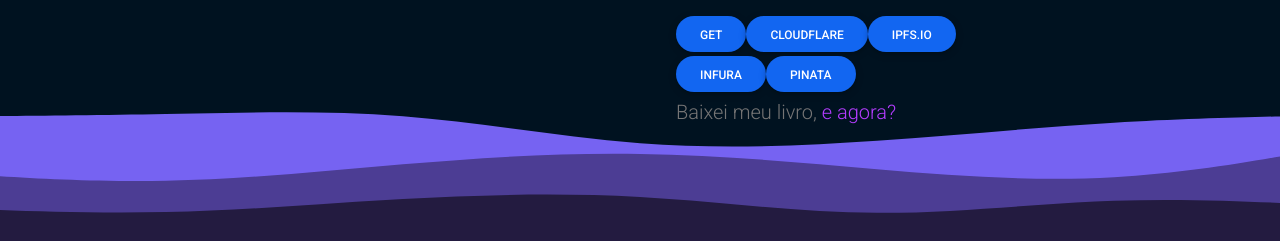
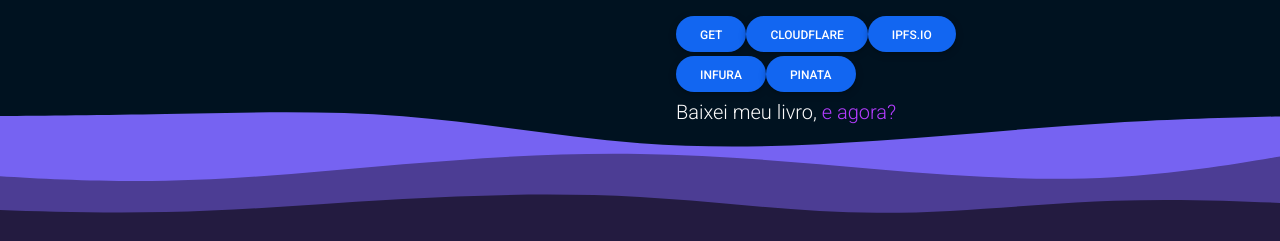
Before and after one commit to Lamarcke/Bibliomar, a Flask app: page /book/1 in a window 1280 px wide. Shown: the part 559-800 px from the top of the page. Run offline with Flask 2, Linux system fonts and the light colour scheme; the visitor is signed in with stand-in values (Sample User, id 1).

Commit message:
Removed unused file.

```diff
--- a/templates/book.html
+++ b/templates/book.html
@@ -138,7 +138,7 @@
                 </div>
 
                 <div class="break"></div>
-                <p class="text-muted">Baixei meu livro, <a class="text-secondary" href="/newhere">e agora?</a></p>
+                <p class="">Baixei meu livro, <a class="text-secondary" href="/newhere">e agora?</a></p>
                 <div class="break"></div>
 
 
```
Also changed, not shown: book.py (deleted).
